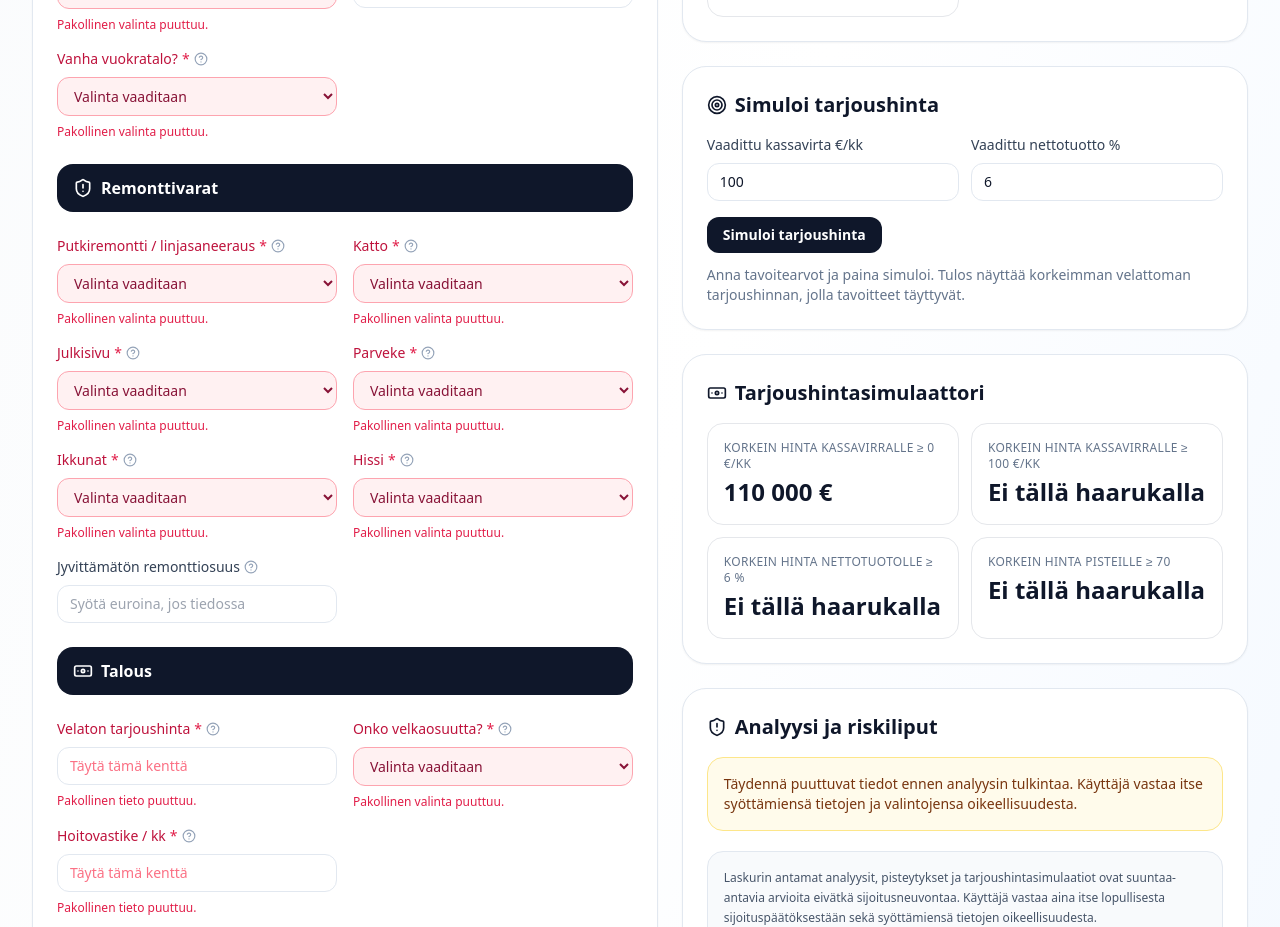
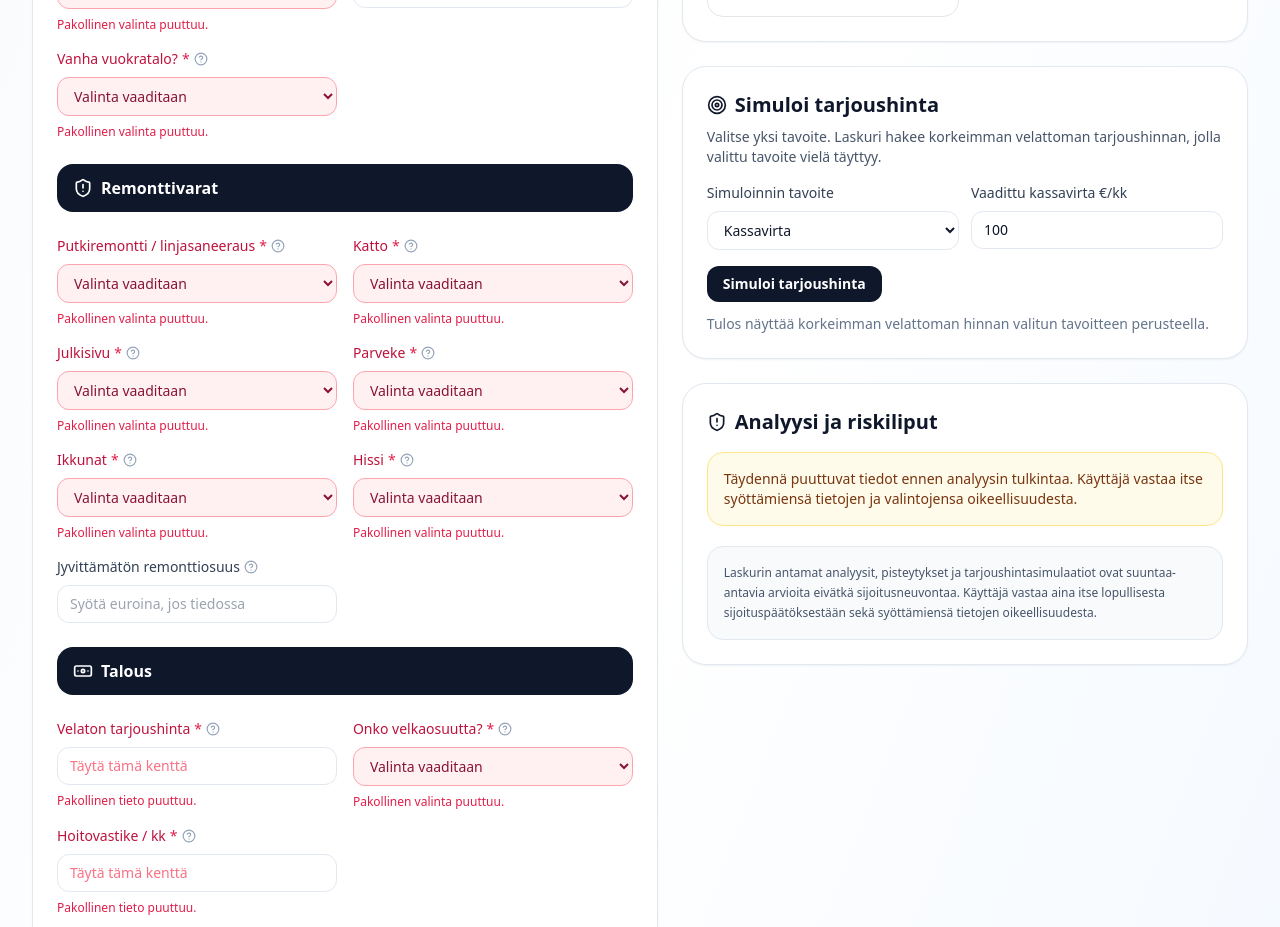
Before and after one commit to TeemuEsko/asuntosijoituslaskuri, a Next.js app: page / in a window 1280 px wide. Shown: the part 1120-2047 px from the top of the page. Built offline with nearby package versions, Linux system fonts and the light colour scheme.

Commit message:
Add files via upload

```diff
--- a/app/page.js
+++ b/app/page.js
@@ -83,6 +83,7 @@ const initial = {
   locationDemand: "",
   liquidity: "",
   locationRisk: "",
+  targetMode: "cashflow",
   targetCashflow: 100,
   targetNetYield: 6,
   dataSource: "manual",
@@ -559,7 +560,9 @@ export default function HomePage() {
   };
 
   const runOfferSimulation = () => {
-    const simulated = findOfferForTargets(data, Number(data.targetCashflow), Number(data.targetNetYield));
+    const targetCashflow = data.targetMode === "cashflow" ? Number(data.targetCashflow) : Number.NaN;
+    const targetNetYield = data.targetMode === "yield" ? Number(data.targetNetYield) : Number.NaN;
+    const simulated = findOfferForTargets(data, targetCashflow, targetNetYield);
     setOfferSimulation(simulated);
   };
 
@@ -692,10 +695,25 @@ export default function HomePage() {
 
             <Card>
               <div className="flex items-center gap-2 text-xl font-semibold"><Target className="h-5 w-5" /> Simuloi tarjoushinta</div>
+              <p className="mt-2 text-sm text-slate-600">Valitse yksi tavoite. Laskuri hakee korkeimman velattoman tarjoushinnan, jolla valittu tavoite vielä täyttyy.</p>
+
               <div className="mt-4 grid gap-3 sm:grid-cols-2">
+                <SelectField
+                  label="Simuloinnin tavoite"
+                  value={data.targetMode}
+                  onChange={(v) => {
+                    update("targetMode", v);
+                    setOfferSimulation(null);
+                  }}
+                  options={[["cashflow", "Kassavirta"], ["yield", "Nettotuotto"]]}
+                />
+                {data.targetMode === "cashflow" ? (
                   <NumberField label="Vaadittu kassavirta €/kk" value={data.targetCashflow} onChange={(v) => update("targetCashflow", v)} />
+                ) : (
                   <NumberField label="Vaadittu nettotuotto %" value={data.targetNetYield} onChange={(v) => update("targetNetYield", v)} step="0.1" />
+                )}
               </div>
+
               <div className="mt-4"><Button type="button" onClick={runOfferSimulation}>Simuloi tarjoushinta</Button></div>
               {offerSimulation && (
                 <div className="mt-4 grid gap-3 sm:grid-cols-2">
@@ -705,17 +723,7 @@ export default function HomePage() {
                   <Metric label="Sijoitusarvio tällä hinnalla" value={`${offerSimulation.result.scores.total}/100`} />
                 </div>
               )}
-              {offerSimulation === null && <p className="mt-3 text-sm text-slate-500">Anna tavoitearvot ja paina simuloi. Tulos näyttää korkeimman velattoman tarjoushinnan, jolla tavoitteet täyttyvät.</p>}
-            </Card>
-
-            <Card>
-              <div className="flex items-center gap-2 text-xl font-semibold"><Banknote className="h-5 w-5" /> Tarjoushintasimulaattori</div>
-              <div className="mt-4 grid gap-3 sm:grid-cols-2">
-                <Metric label="Korkein hinta kassavirralle ≥ 0 €/kk" value={result.priceSimulation.positiveCashflowAt ? eur(result.priceSimulation.positiveCashflowAt) : "Ei tällä haarukalla"} />
-                <Metric label="Korkein hinta kassavirralle ≥ 100 €/kk" value={result.priceSimulation.targetCashflowAt ? eur(result.priceSimulation.targetCashflowAt) : "Ei tällä haarukalla"} />
-                <Metric label="Korkein hinta nettotuotolle ≥ 6 %" value={result.priceSimulation.targetYieldAt ? eur(result.priceSimulation.targetYieldAt) : "Ei tällä haarukalla"} />
-                <Metric label="Korkein hinta pisteille ≥ 70" value={result.priceSimulation.greenScoreAt ? eur(result.priceSimulation.greenScoreAt) : "Ei tällä haarukalla"} />
-              </div>
+              {offerSimulation === null && <p className="mt-3 text-sm text-slate-500">Tulos näyttää korkeimman velattoman hinnan valitun tavoitteen perusteella.</p>}
             </Card>
 
             {canAnalyze && (
@@ -749,18 +757,24 @@ export default function HomePage() {
                     <div className="mt-1">Tarkista aina yhtiövastikkeet, rahoitusvastikkeen verokohtelu, tontin ehdot, PTS, tehdyt/tulevat remontit sekä realistinen vuokrataso.</div>
                   </div>
 
-                  {result.dealbreakers.length > 0 && (
-                    <div className="mt-4 rounded-2xl border border-rose-300 bg-rose-50 p-4">
-                      <div className="mb-2 font-semibold text-rose-900">Mahdolliset dealbreakerit</div>
-                      <div className="space-y-2">{result.dealbreakers.map((item, i) => <div key={i} className="flex gap-2 text-sm text-rose-900"><AlertTriangle className="mt-0.5 h-4 w-4 shrink-0" /> {item}</div>)}</div>
+                  <div className="mt-4 space-y-5">
+                    {result.positives.length > 0 && (
+                      <div className="space-y-3">
+                        <div className="font-semibold text-slate-900">Vahvuudet</div>
+                        {result.positives.map((item, i) => (
+                          <div key={i} className="flex gap-3 rounded-xl border border-emerald-100 bg-emerald-50 p-3 text-sm text-emerald-900"><CheckCircle2 className="h-5 w-5 shrink-0" /> {item}</div>
+                        ))}
                       </div>
                     )}
 
-                  {result.riskProfile.items.length > 0 && (
-                    <div className="mt-4 space-y-3">
-                      <div className="font-semibold text-slate-900">Riskiliput tärkeysjärjestyksessä</div>
-                      {result.riskProfile.items.map((item, i) => (
-                        <div key={i} className={`rounded-2xl border p-3 text-sm ${riskSeverityTone(item.severity)}`}>
+                    {(result.dealbreakers.length > 0 || result.riskProfile.items.filter((item) => item.severity === "critical").length > 0) && (
+                      <div className="space-y-3">
+                        <div className="font-semibold text-rose-900">Kriittiset riskit</div>
+                        {result.dealbreakers.map((item, i) => (
+                          <div key={`deal-${i}`} className="flex gap-2 rounded-2xl border border-rose-300 bg-rose-50 p-3 text-sm text-rose-900"><AlertTriangle className="mt-0.5 h-4 w-4 shrink-0" /> {item}</div>
+                        ))}
+                        {result.riskProfile.items.filter((item) => item.severity === "critical").map((item, i) => (
+                          <div key={`critical-${i}`} className={`rounded-2xl border p-3 text-sm ${riskSeverityTone(item.severity)}`}>
                             <div className="mb-1 text-xs font-bold uppercase tracking-wide">{riskSeverityLabel(item.severity)}</div>
                             <div className="flex gap-2"><AlertTriangle className="mt-0.5 h-4 w-4 shrink-0" /> {item.text}</div>
                           </div>
@@ -768,9 +782,32 @@ export default function HomePage() {
                       </div>
                     )}
 
-                  <div className="mt-4 space-y-3">
-                    {result.positives.map((item, i) => <div key={i} className="flex gap-3 rounded-xl border border-emerald-100 bg-emerald-50 p-3 text-sm text-emerald-900"><CheckCircle2 className="h-5 w-5 shrink-0" /> {item}</div>)}
-                    {result.warnings.map((item, i) => <div key={i} className="flex gap-3 rounded-xl border border-amber-100 bg-amber-50 p-3 text-sm text-amber-900"><AlertTriangle className="h-5 w-5 shrink-0" /> {item}</div>)}
+                    {result.riskProfile.items.filter((item) => item.severity === "info").length > 0 && (
+                      <div className="space-y-3">
+                        <div className="font-semibold text-slate-900">Huomiot</div>
+                        {result.riskProfile.items.filter((item) => item.severity === "info").map((item, i) => (
+                          <div key={`info-${i}`} className={`rounded-2xl border p-3 text-sm ${riskSeverityTone(item.severity)}`}>
+                            <div className="mb-1 text-xs font-bold uppercase tracking-wide">{riskSeverityLabel(item.severity)}</div>
+                            <div className="flex gap-2"><AlertTriangle className="mt-0.5 h-4 w-4 shrink-0" /> {item.text}</div>
+                          </div>
+                        ))}
+                      </div>
+                    )}
+
+                    {(result.riskProfile.items.filter((item) => item.severity === "warning").length > 0 || result.warnings.length > 0) && (
+                      <div className="space-y-3">
+                        <div className="font-semibold text-amber-900">Varoitukset</div>
+                        {result.riskProfile.items.filter((item) => item.severity === "warning").map((item, i) => (
+                          <div key={`warning-risk-${i}`} className={`rounded-2xl border p-3 text-sm ${riskSeverityTone(item.severity)}`}>
+                            <div className="mb-1 text-xs font-bold uppercase tracking-wide">{riskSeverityLabel(item.severity)}</div>
+                            <div className="flex gap-2"><AlertTriangle className="mt-0.5 h-4 w-4 shrink-0" /> {item.text}</div>
+                          </div>
+                        ))}
+                        {result.warnings.map((item, i) => (
+                          <div key={`warning-${i}`} className="flex gap-3 rounded-xl border border-amber-100 bg-amber-50 p-3 text-sm text-amber-900"><AlertTriangle className="h-5 w-5 shrink-0" /> {item}</div>
+                        ))}
+                      </div>
+                    )}
                   </div>
                 </>
               )}
--- a/package.json
+++ b/package.json
@@ -1,6 +1,6 @@
 {
   "name": "asuntosijoituslaskuri-next",
-  "version": "0.5.0",
+  "version": "0.6.0",
   "private": true,
   "scripts": {
     "dev": "next dev",
```
Also changed, not shown: 1 other file (tests, documents, lock files or other folders). Lines whose indentation alone changed are shown as unchanged.
